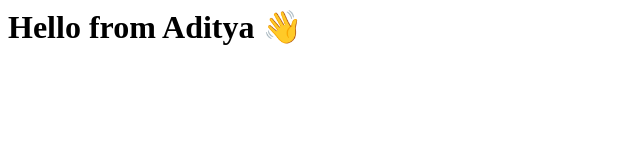
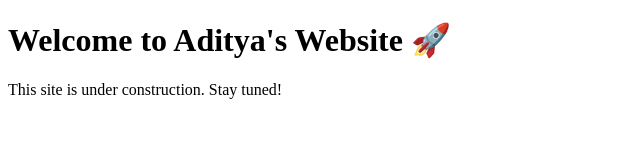
Before and after one commit to Aditya-Agrahari1/Aditya-Agrahari1.github.io, a plain HTML site: page index.html in a window 1280 px wide. Shown: the whole page, without its empty margins (0-640 px from the left). Drawn offline with Linux system fonts and the light colour scheme.

Commit message:
Update index.html

```diff
--- a/index.html
+++ b/index.html
@@ -1,6 +1,10 @@
+<!DOCTYPE html>
 <html>
-  <head><title>Welcome</title></head>
-  <body>
-    <h1>Hello from Aditya 👋</h1>
-  </body>
+<head>
+    <title>Aditya's Portfolio</title>
+</head>
+<body>
+    <h1>Welcome to Aditya's Website 🚀</h1>
+    <p>This site is under construction. Stay tuned!</p>
+</body>
 </html>
```
